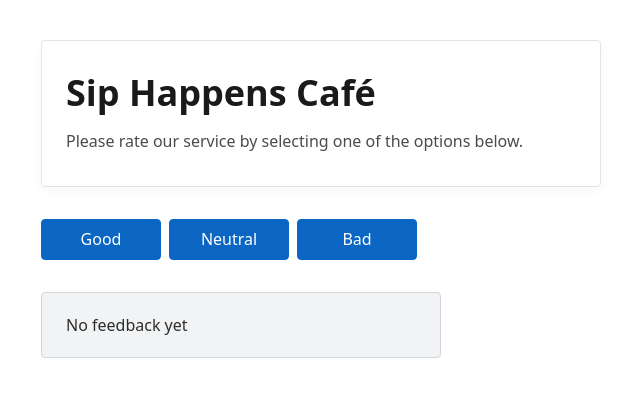
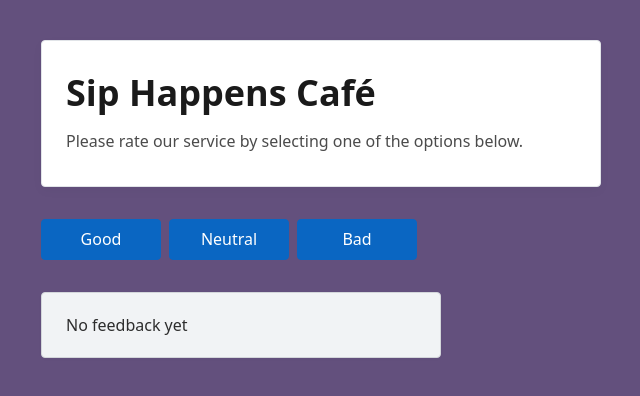
Before and after one commit to Yevhenii-2024/02-react-cafe, a React (Vite) app: page / in a window 1280 px wide. Shown: the top 396 px of the page, without its empty margins (319-959 px from the left). Built offline with nearby package versions, Linux system fonts and the light colour scheme.

Commit message:
change background

```diff
--- a/src/components/App/App.module.css
+++ b/src/components/App/App.module.css
@@ -6,4 +6,4 @@
     display: flex;
     flex-direction: column;
     gap: 32px;
-  }
+}
--- a/src/index.css
+++ b/src/index.css
@@ -69,4 +69,5 @@ button:focus-visible {
 
 #root {
     width: 100%;
+    background-color: #63507d;
 }
```
